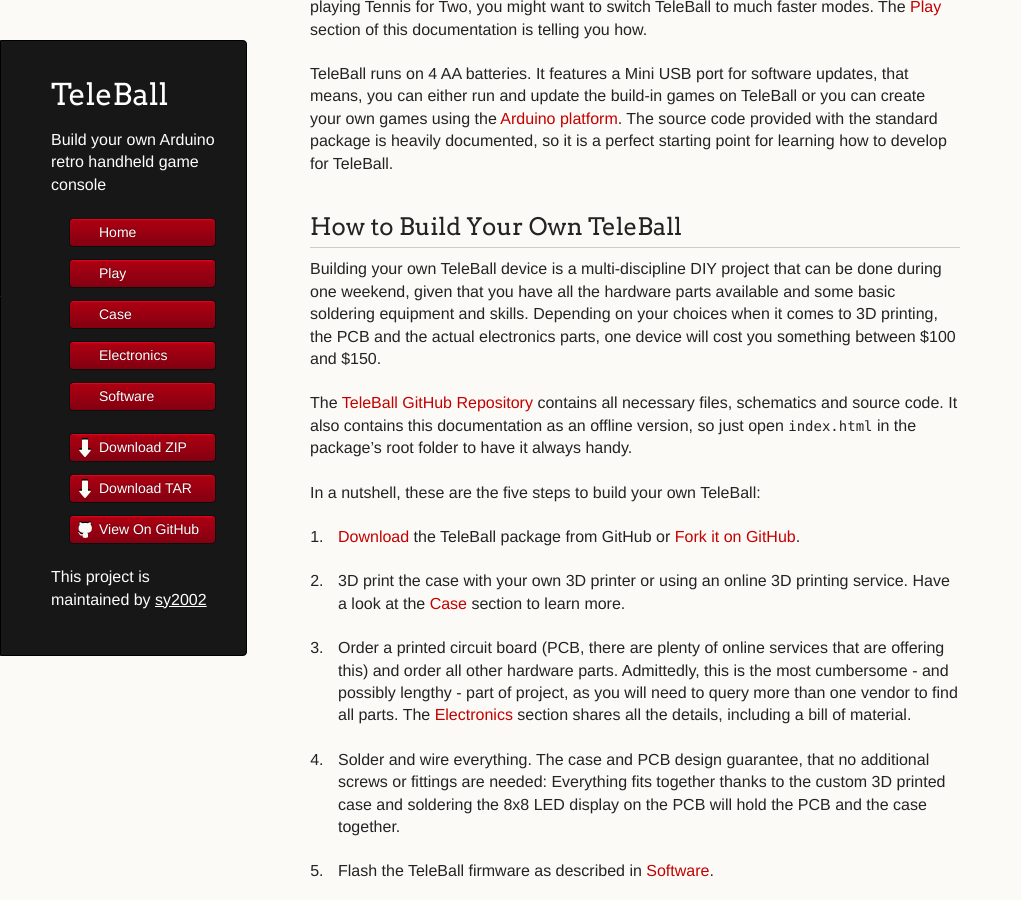
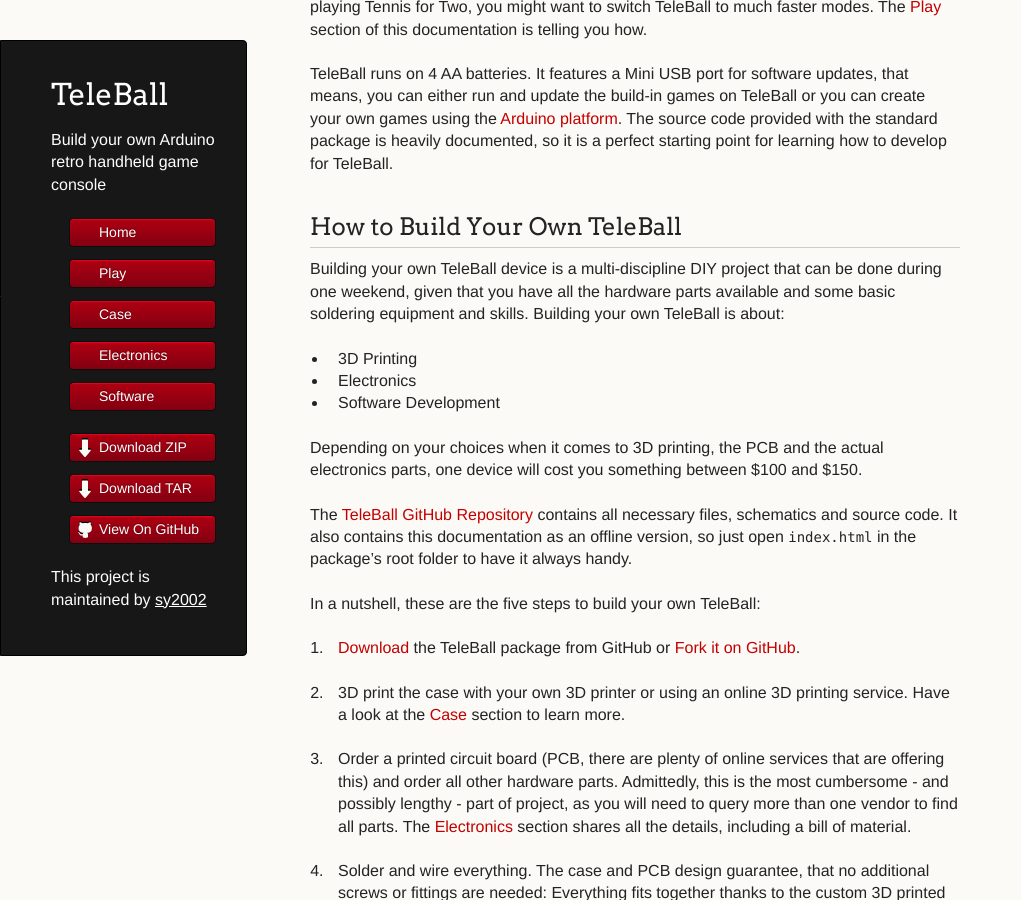
Before and after one commit to sy2002/TeleBall, a Jekyll site: the page built from index.md, in a window 1280 px wide and 900 px high, scrolled down 1134 px. Shown: the whole window, without its empty margins (0-1021 px from the left). Built offline with Jekyll 4.4.1, drawn with Linux system fonts in a browser that asks for light colours; some of the changed text lies outside the part shown.

Commit message:
wip documentation and pages

```diff
--- a/_layouts/default.html
+++ b/_layouts/default.html
@@ -31,7 +31,7 @@
         <ul>
           <li onclick="window.location.href = 'https://github.com/sy2002/TeleBall/zipball/master';" class="git"><a class="buttons" href="https://github.com/sy2002/TeleBall/zipball/master">Download ZIP</a></li>
           <li onclick="window.location.href = 'https://github.com/sy2002/TeleBall/tarball/master';" class="git"><a class="buttons" href="https://github.com/sy2002/TeleBall/tarball/master">Download TAR</a></li>
-          <li onclick="window.open('https://github.com/sy2002/TeleBall', 'newgithubwin');" class="git"><a class="buttons github" href="https://github.com/sy2002/TeleBall" target='newgithubwin'>View On GitHub</a></li>
+          <li onclick="window.open('https://github.com/sy2002/TeleBall', 'newgithubwin');" class="git"><a class="buttons github" href="https://github.com/sy2002/TeleBall" target="newgithubwin">View On GitHub</a></li>
         </ul>
         <p class="header">This project is maintained by <a class="header name" href="http://www.sy2002.de">sy2002</a></p>
       </header>
--- a/index.md
+++ b/index.md
@@ -47,9 +47,14 @@
 
 Building your own TeleBall device is a multi-discipline DIY project that can be
 done during one weekend, given that you have all the hardware parts available
-and some basic soldering equipment and skills. Depending on your choices when
-it comes to 3D printing, the PCB and the actual electronics parts, one device
-will cost you something between $100 and $150.
+and some basic soldering equipment and skills. Building your own TeleBall is about:
+
+* 3D Printing
+* Electronics
+* Software Development
+
+Depending on your choices when it comes to 3D printing, the PCB and the actual
+electronics parts, one device will cost you something between $100 and $150.
 
 The [TeleBall GitHub Repository](https://github.com/sy2002/TeleBall) contains
 all necessary files, schematics and source code. It also contains this documentation
```
Also changed, not shown: other parts of index.md (+3 -3 lines), doc/case.md (added, +18 -0 lines).
